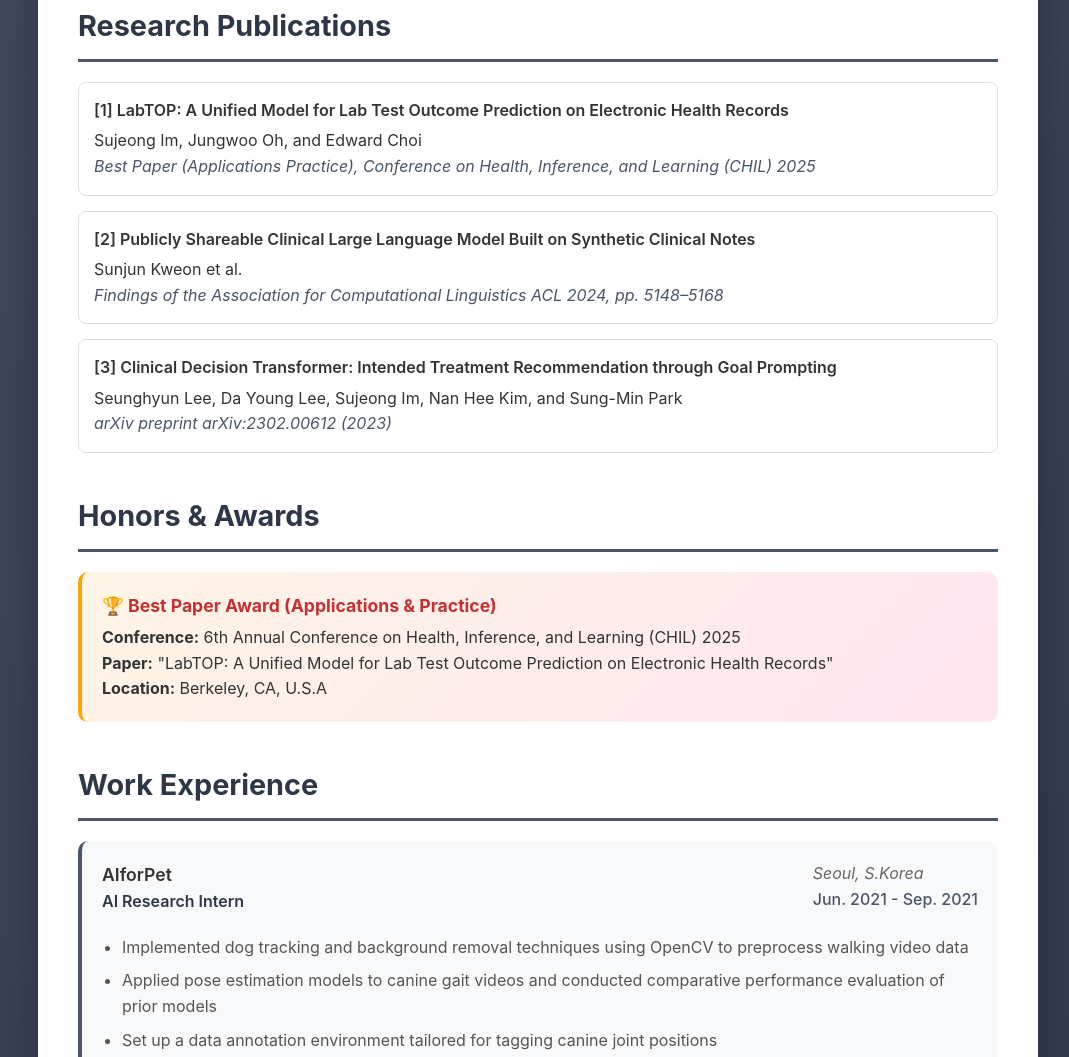
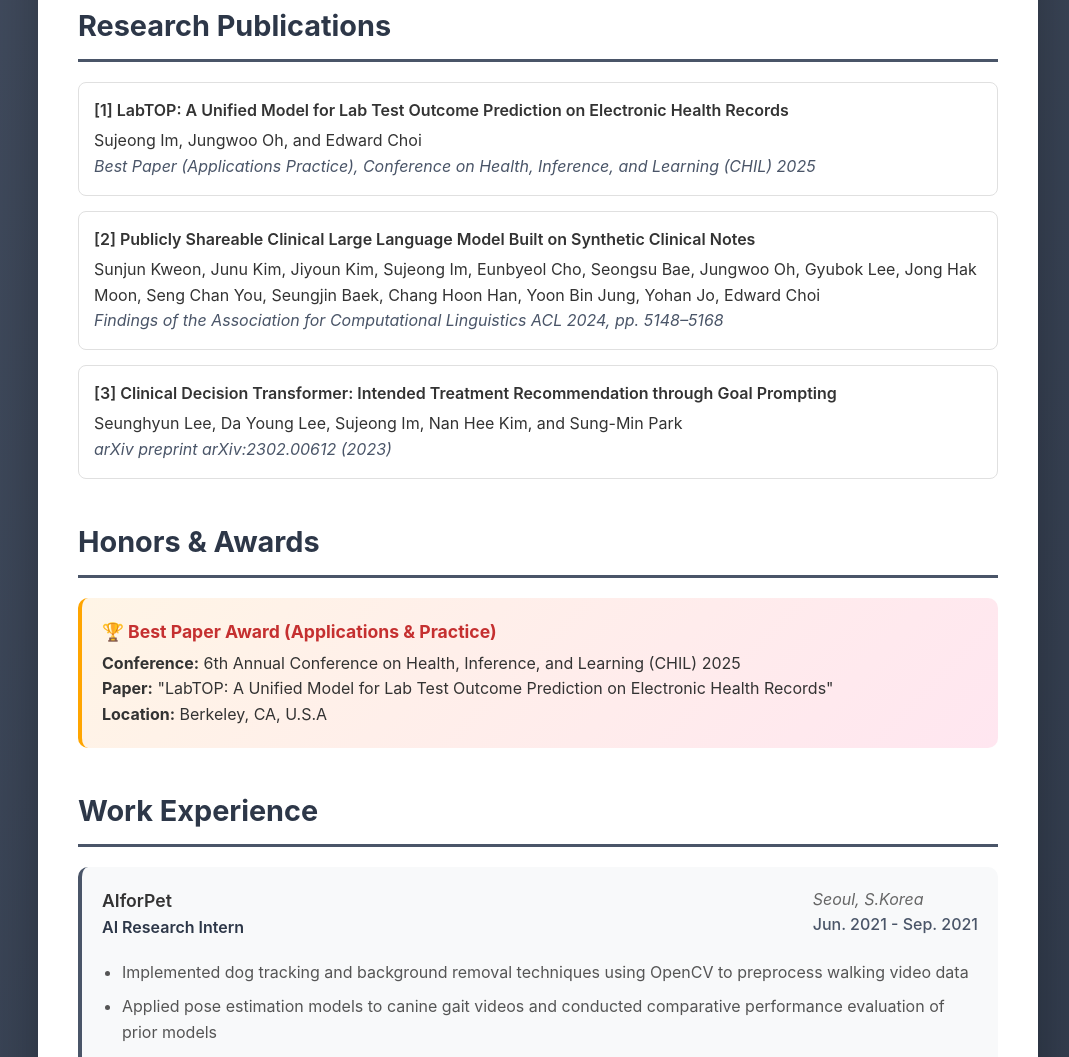
Before and after one commit to sujeongim/sujeongim.github.io, a plain HTML site: page index.html in a window 1280 px wide. Shown: the part 1508-2565 px from the top of the page, without its empty margins (102-1171 px from the left). Drawn offline with Linux system fonts and the light colour scheme.

Commit message:
Update index.html

```diff
--- a/index.html
+++ b/index.html
@@ -309,7 +309,7 @@
 
                 <div class="publication">
                     <div class="pub-title">[2] Publicly Shareable Clinical Large Language Model Built on Synthetic Clinical Notes</div>
-                    <div>Sunjun Kweon et al.</div>
+                    <div>Sunjun Kweon, Junu Kim, Jiyoun Kim, Sujeong Im, Eunbyeol Cho, Seongsu Bae, Jungwoo Oh, Gyubok Lee, Jong Hak Moon, Seng Chan You, Seungjin Baek, Chang Hoon Han, Yoon Bin Jung, Yohan Jo, Edward Choi</div>
                     <div class="pub-venue">Findings of the Association for Computational Linguistics ACL 2024, pp. 5148–5168</div>
                 </div>
 
```
